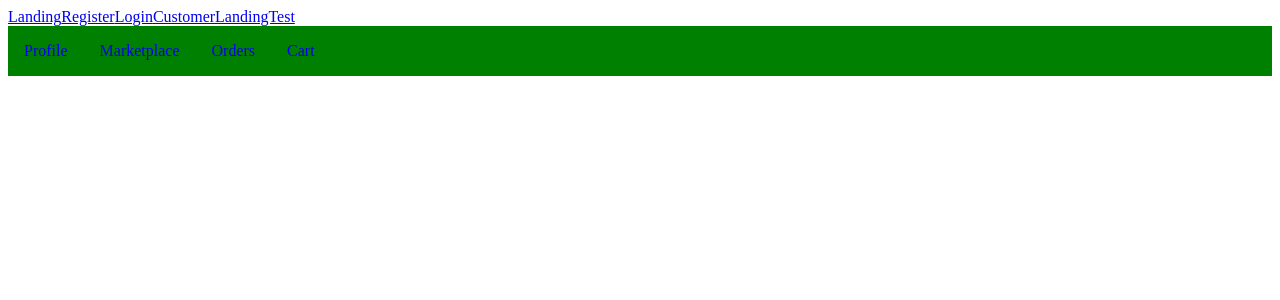
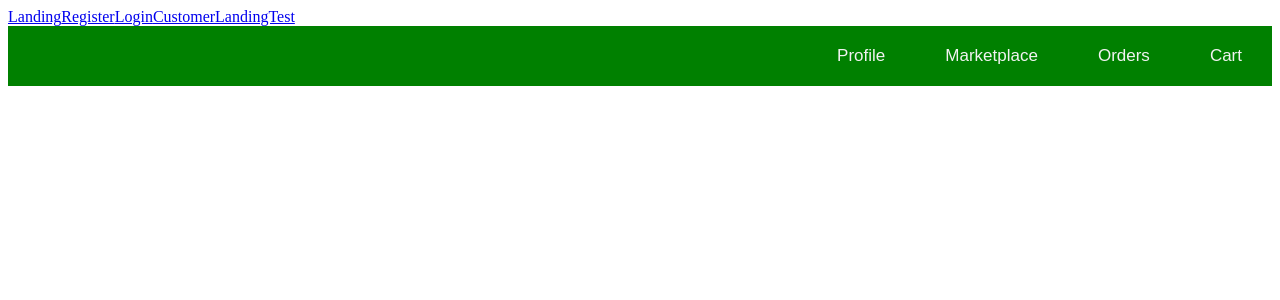
Before and after one commit to swygit/Econ-Food, a Vue app in the folder l2g4-econ-food/: page /CustomerLandingTest in a window 1280 px wide. Shown: the top 300 px of the page. Built offline with nearby package versions, Linux system fonts and the light colour scheme.

Commit message:
Update CustomerNavigationBar.vue
Added extra styling to Customer Navigation Bar

```diff
--- a/l2g4-econ-food/src/components/CustomerNavigationBar.vue
+++ b/l2g4-econ-food/src/components/CustomerNavigationBar.vue
@@ -1,10 +1,11 @@
 <template>
   <div class="nav">
     <ul>
+      <li><a href="#">Cart</a></li>
+      <li><a href="#">Orders</a></li>
+      <li><a href="#">Marketplace</a></li>
       <li><a href="#">Profile</a></li>
-      <li><a href="#">Marketplace</a></li>
-      <li><a href="#">Orders</a></li>
-      <li><a href="#">Cart</a></li>
+
     </ul>
   </div>
 </template>
@@ -29,17 +30,29 @@ export default {
 }
 
 .nav li {
-  float: left;
-}
-
-.nav li a {
-  display: block;
-  padding: 16px;
-  text-decoration: none;
+  float: right;
 }
 
 .nav li a:hover {
   background-color: white;
   color: green;
 }
+
+/* Style the links inside the navigation bar */
+.nav a {
+  display:block;
+  float: right;
+  color: #f2f2f2;
+  text-align: center;
+  padding: 20px 30px 20px 30px;
+  text-decoration: none;
+  font-size: 17px;
+  font-family: sans-serif;
+}
+
+/* Add a color to the active/current link */
+.nav a.active {
+  background-color: green;
+  color: white;
+}
 </style>
```
